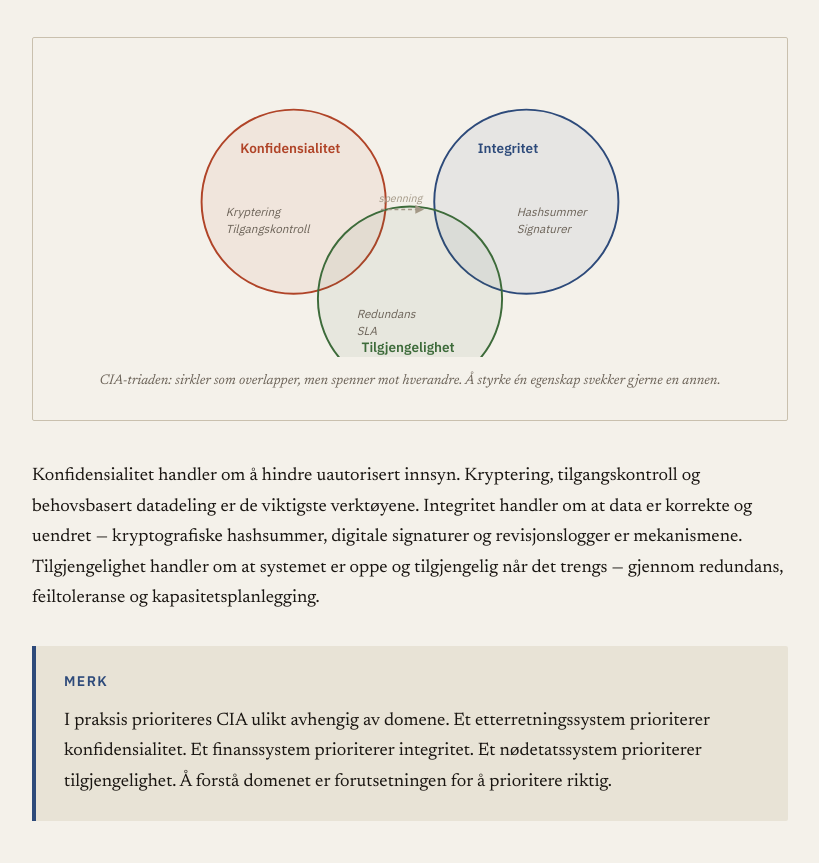
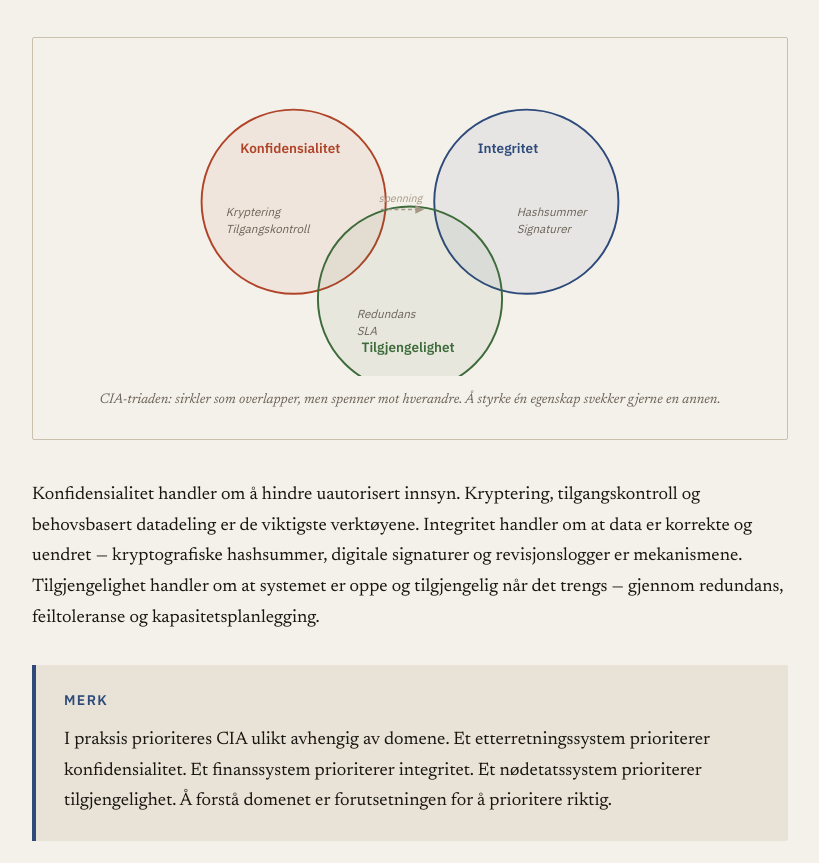
Before and after one commit to NicolaiBaklund/ProgSik, a website: page kap1/cia-triaden.html in a window 1280 px wide. Shown: the part 1225-2088 px from the top of the page, without its empty margins (230-1049 px from the left). Drawn offline with Linux system fonts and the light colour scheme.

Commit message:
Fix SVG viewBox heights clipping bottom content

```diff
--- a/kap1/cia-triaden.html
+++ b/kap1/cia-triaden.html
@@ -44,7 +44,7 @@
     <p class="lead">Tenk deg en medisinsk journal. Den skal ikke røpes til uvedkommende — det er <strong>konfidensialitet</strong>. Den skal ikke kunne endres uten spor — det er <strong>integritet</strong>. Og legen som behandler en bevisstløs pasient må kunne slå den opp — det er <strong>tilgjengelighet</strong>. I det øyeblikket en brannmur krypterer alt for å beskytte konfidensialiteten, men dermed forsinker en kritisk alarm, ser du triaden i konflikt.</p>
 
     <figure class="fig-frame">
-      <svg viewBox="0 0 720 300" xmlns="http://www.w3.org/2000/svg" font-family="IBM Plex Sans, sans-serif">
+      <svg viewBox="0 0 720 320" xmlns="http://www.w3.org/2000/svg" font-family="IBM Plex Sans, sans-serif">
         <defs>
           <marker id="a1" markerWidth="8" markerHeight="8" refX="4" refY="4" orient="auto">
             <path d="M1,1 L7,4 L1,7 Z" fill="#a39886"/>
```
Also changed, not shown: kap2/index.html (+1 -1 lines).
